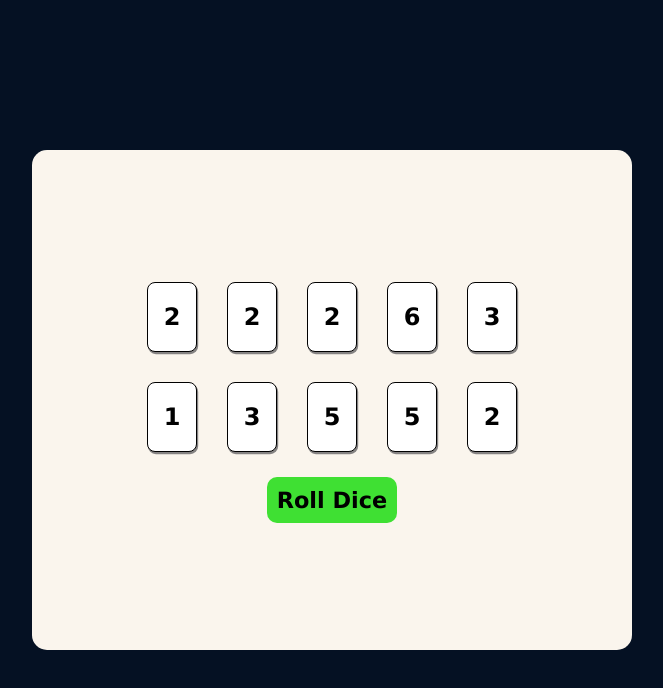
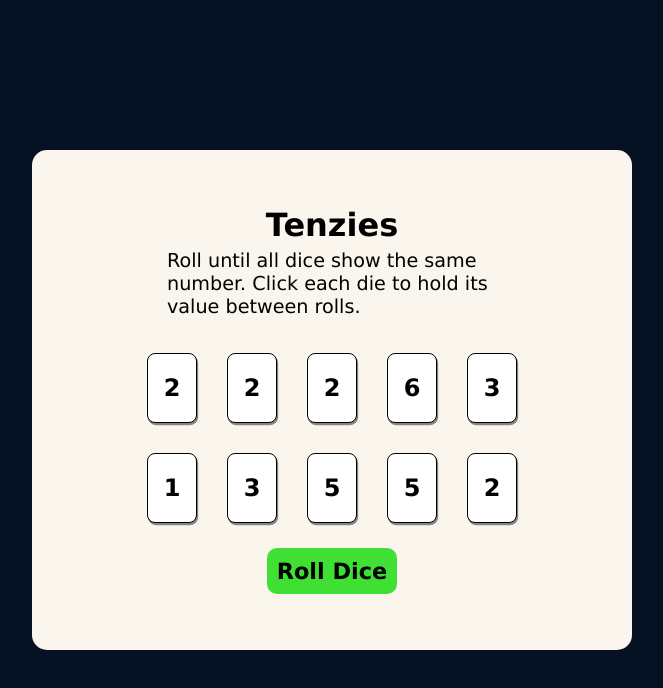
Before and after one commit to Rosh-codes/Tenzies, a React app: page / in a window 1280 px wide. Shown: the top 688 px of the page, without its empty margins (308-971 px from the left). Built offline with nearby package versions, Linux system fonts and the light colour scheme; the HTML template or start-up script is replaced by a standard one.

Commit message:
added the title

```diff
--- a/src/App.jsx
+++ b/src/App.jsx
@@ -11,7 +11,7 @@ export default function App(){
     return DieValue}
     const [values,setValues]=useState(RandomNum())
   function RollDie(){
-    setValues(RandomNum())
+    setValues(prevValues=>prevValues.map(dice=>dice.isHeld ? dice : {...dice,value: Math.ceil(Math.random()*6)}))
   }
   function hold(id){
     setValues(prevValues=>
@@ -24,6 +24,11 @@ export default function App(){
   )
   return(
     <main>
+      <h1 className="title">Tenzies</h1>
+      <p className="instructions">
+        Roll until all dice show the same number. Click each die to hold its value between rolls.
+      </p>
+
       <div className="container">
         {AssignValues}
       </div>
--- a/src/index.css
+++ b/src/index.css
@@ -36,7 +36,7 @@ main{
   display: flex;
   justify-content: center;
 }
-.container{
+.container  {
   display: grid;
   grid-template-columns: repeat(5,1fr);
   gap: min(2vw,20px);
@@ -51,3 +51,12 @@ main{
   font-family: Verdana, Geneva, Tahoma, sans-serif;
   font-weight: bold;
 }
+.instructions {
+    width: 55%;
+    margin: 5px 0px 30px 0px;
+    font-size: 1.2rem;
+    font-family: Verdana, Geneva, Tahoma, sans-serif;
+}
+.title{
+  font-family: Verdana, Geneva, Tahoma, sans-serif;;
+}
```
